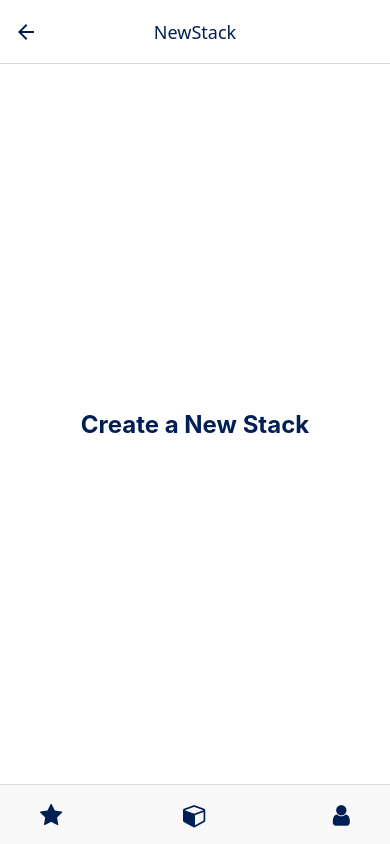
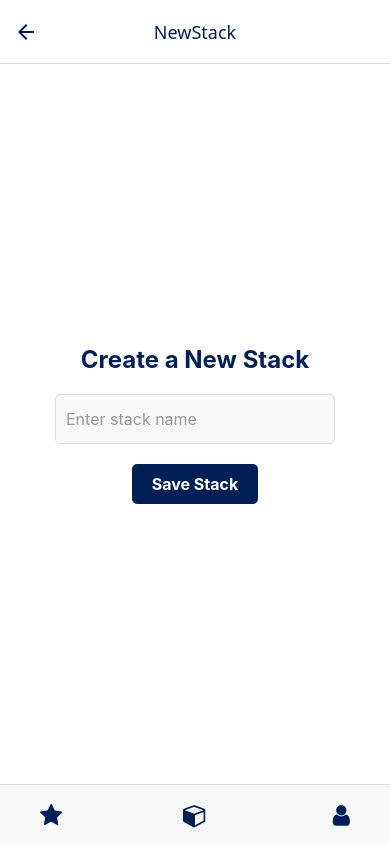
Before and after one commit to TUDublinBlanchBusinessIT/project-moyaknox-2, a React Native app: screen /NewStack in a window 390 px wide. Built offline with nearby package versions, Linux system fonts and the light colour scheme.

Commit message:
added first image

```diff
--- a/firebaseConfig.js
+++ b/firebaseConfig.js
@@ -1,6 +1,7 @@
 // Import the functions you need from the SDKs you need
 import { initializeApp } from "firebase/app";
 import { getAuth } from "firebase/auth";
+import { getFirestore } from "firebase/firestore";
 // TODO: Add SDKs for Firebase products that you want to use
 // https://firebase.google.com/docs/web/setup#available-libraries
 
@@ -17,6 +18,7 @@ const firebaseConfig = {
 
 // Initialize Firebase
 const app = initializeApp(firebaseConfig);
+const db = getFirestore(app);
 
 const auth = getAuth(app);
-export { auth };
+export { auth, db, app };
--- a/screens/InspirationFeed.js
+++ b/screens/InspirationFeed.js
@@ -1,15 +1,26 @@
 import React from 'react';
-import { View, Text, StyleSheet } from 'react-native';
-import Footer from '../components/Footer'; // Import the Footer component
+import { View, Text, StyleSheet, Image, ScrollView } from 'react-native';
+import Footer from '../components/Footer'; // Import the Footer if it exists
 
-export default function InspirationFeed({ navigation, route }) {
+export default function InspirationFeed({ navigation }) {
   return (
     <View style={styles.container}>
-      <View style={styles.content}>
-        <Text style={styles.text}>Welcome to the Inspiration Feed!</Text>
-      </View>
-      {/* Add Footer for Bottom Navigation */}
-      <Footer navigation={navigation} route={route} />
+      <ScrollView contentContainerStyle={styles.scrollView}>
+        <Text style={styles.title}>Inspiration Feed</Text>
+
+        {/* Add the skiing image */}
+        <View style={styles.imageContainer}>
+          <Image
+            source={require('../assets/skiing.jpg')} // Reference to your skiing image
+            style={styles.image}
+            resizeMode="contain" // Ensure the whole image is visible
+          />
+          <Text style={styles.caption}>Skiing Adventure</Text>
+        </View>
+      </ScrollView>
+
+      {/* Footer */}
+      <Footer navigation={navigation} />
     </View>
   );
 }
@@ -19,14 +30,28 @@ const styles = StyleSheet.create({
     flex: 1,
     backgroundColor: '#fff',
   },
-  content: {
-    flex: 1,
-    justifyContent: 'center',
+  scrollView: {
+    alignItems: 'center',
+    paddingVertical: 20,
+  },
+  title: {
+    fontSize: 24,
+    fontWeight: 'bold',
+    color: '#001F54',
+    marginBottom: 20,
+  },
+  imageContainer: {
+    marginBottom: 20,
     alignItems: 'center',
   },
-  text: {
-    fontSize: 24,
-    color: '#001F54',
-    fontWeight: 'bold',
+  image: {
+    width: '90%', // Allow the image to take up 90% of the screen width
+    height: 200,  // Adjust the height as needed
+    resizeMode: 'contain', // Make the entire image visible
+  },
+  caption: {
+    fontSize: 16,
+    color: '#666',
+    marginTop: 10,
   },
 });
--- a/screens/NewStackScreen.js
+++ b/screens/NewStackScreen.js
@@ -1,36 +1,83 @@
-import React from 'react';
-import { View, Text, StyleSheet } from 'react-native';
-import Footer from '../components/Footer'; // Import Footer component
+import React, { useState, useContext } from 'react';
+import { View, Text, TextInput, TouchableOpacity, StyleSheet, Alert } from 'react-native';
+import Footer from '../components/Footer';
+import { getFirestore, collection, addDoc, doc } from 'firebase/firestore';
+import { app } from '../firebaseConfig';
+import { UserContext } from '../UserContext';
+
+const db = getFirestore(app);
 
 export default function NewStackScreen({ navigation }) {
+  const [stackName, setStackName] = useState('');
+  const { userEmail } = useContext(UserContext); // Get logged-in user's email from context
+
+  const saveStack = async () => {
+    if (!stackName.trim()) {
+      Alert.alert('Error', 'Stack name cannot be empty.');
+      return;
+    }
+
+    if (!userEmail) {
+      Alert.alert('Error', 'User email is not set. Please log in again.');
+      return;
+    }
+
+    try {
+      // Reference the user's document
+      const userDocRef = doc(db, 'usernames', userEmail);
+
+      // Reference the "stacks" subcollection under the user's document
+      const stacksCollection = collection(userDocRef, 'stacks');
+
+      // Add a new document to the "stacks" subcollection
+      await addDoc(stacksCollection, {
+        name: stackName, // Add the stack name here
+        createdAt: new Date(), // Optional: Add a timestamp
+      });
+
+      Alert.alert('Success', 'Stack saved successfully!');
+      setStackName(''); // Clear the input field after saving
+    } catch (error) {
+      console.error('Error saving stack:', error);
+      Alert.alert('Error', 'Failed to save stack. Please try again.');
+    }
+  };
+
   return (
     <View style={styles.container}>
-      {/* Main Content Section */}
       <View style={styles.content}>
         <Text style={styles.title}>Create a New Stack</Text>
-        {/* Add any additional input fields or content here */}
+        <TextInput
+          style={styles.input}
+          placeholder="Enter stack name"
+          placeholderTextColor="#999"
+          value={stackName}
+          onChangeText={setStackName}
+        />
+        <TouchableOpacity style={styles.saveButton} onPress={saveStack}>
+          <Text style={styles.saveButtonText}>Save Stack</Text>
+        </TouchableOpacity>
       </View>
-
-      {/* Reusable Footer */}
       <Footer navigation={navigation} />
-    </View> // Ensure this closing tag matches the opening View
+    </View>
   );
 }
 
 const styles = StyleSheet.create({
-  container: {
-    flex: 1,
-    backgroundColor: '#fff',
+  container: { flex: 1, backgroundColor: '#fff' },
+  content: { flex: 1, justifyContent: 'center', alignItems: 'center', padding: 20 },
+  title: { fontSize: 24, fontWeight: 'bold', color: '#001F54', marginBottom: 20 },
+  input: {
+    width: '80%',
+    height: 50,
+    borderColor: '#ddd',
+    borderWidth: 1,
+    borderRadius: 5,
+    paddingHorizontal: 10,
+    fontSize: 16,
+    marginBottom: 20,
+    backgroundColor: '#f9f9f9',
   },
-  title: {
-    fontSize: 24,
-    fontWeight: 'bold',
-    color: '#001F54',
-  },
-  content: {
-    flex: 1,
-    justifyContent: 'center',
-    alignItems: 'center',
-    padding: 20,
-  },
+  saveButton: { backgroundColor: '#001F54', paddingVertical: 10, paddingHorizontal: 20, borderRadius: 5 },
+  saveButtonText: { color: '#fff', fontSize: 16, fontWeight: 'bold' },
 });
```
Also changed, not shown: assets/skiing.jpg (added).
